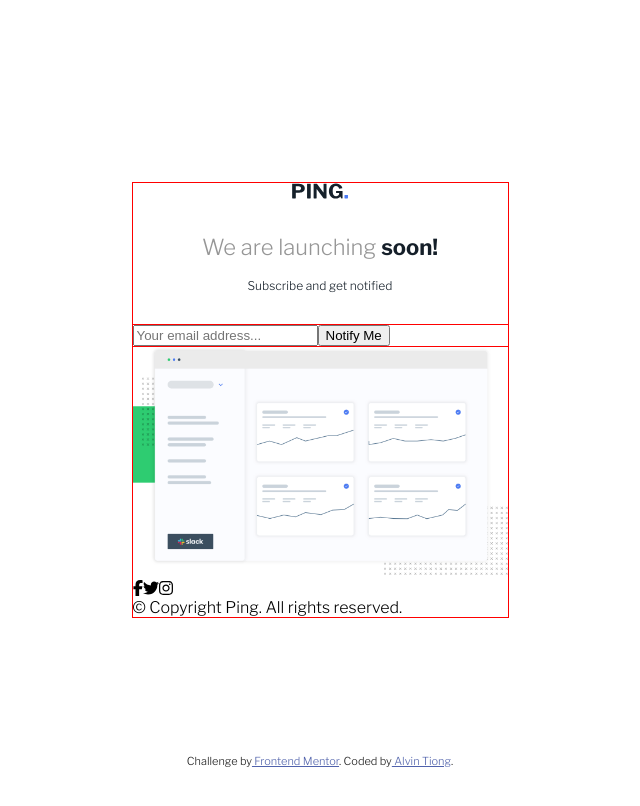
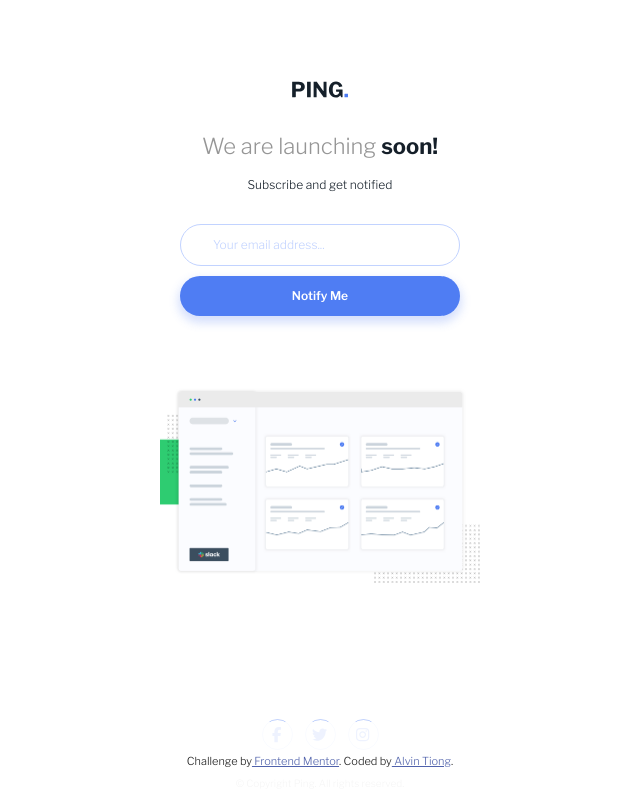
Before and after one commit to chuantiong/ping-single-column-coming-soon-page-react, a React (Vite) app: page / in a window 1280 px wide. Shown: the top 806 px of the page, without its empty margins (320-960 px from the left). Built offline with nearby package versions, Linux system fonts and the light colour scheme.

Commit message:
Commit changes

```diff
--- a/src/components/Footer.jsx
+++ b/src/components/Footer.jsx
@@ -5,9 +5,15 @@
     return (
         <footer className="footer">
             <div className="footer__icons-wrapper">
-                <FontAwesomeIcon icon={faFacebookF} />
-                <FontAwesomeIcon icon={faTwitter} />
-                <FontAwesomeIcon icon={faInstagram} />
+                <div className="footer__icon">
+                    <FontAwesomeIcon icon={faFacebookF} />
+                </div>
+                <div className="footer__icon">
+                    <FontAwesomeIcon icon={faTwitter} />
+                </div>
+                <div className="footer__icon">
+                    <FontAwesomeIcon icon={faInstagram} />
+                </div>
             </div>
             <span className="footer__text">&copy; Copyright Ping. All rights reserved.</span>
         </footer>
--- a/src/components/Hero.jsx
+++ b/src/components/Hero.jsx
@@ -7,8 +7,17 @@
             <h1 className="hero__title">We are launching <span>soon!</span></h1>
             <span className="hero__description">Subscribe and get notified</span>
             <form className="subscribe">
-                <input type="subscribe__email" placeholder="Your email address..."/>
-                <button className="subscribe__button" type="submit">Notify Me</button>
+                <input
+                    className="subscribe__email-input" type="email"
+                    placeholder="Your email address..."
+                />
+                <span className="subscribe__error-message">Please provide a valid email address</span>
+                <button
+                    className="subscribe__button"
+                    type="submit"
+                >
+                    Notify Me
+                </button>
             </form>
         </div>
     )
--- a/src/index.scss
+++ b/src/index.scss
@@ -31,15 +31,17 @@
     width: 100%;
     max-width: 375px;
     margin: 0 auto;
-    padding: 2.28;
-    outline: 1px solid red;
+    padding-block: 5.06rem 2.31rem;
 }
 
+// Hero
 .hero {
     display: flex;
     flex-direction: column;
     justify-content: center;
     align-items: center;
+    padding-inline: 2.28rem;
+    margin-bottom: 4.5rem;
 
     &__logo {
         display: block;
@@ -52,6 +54,7 @@
         font-size: 1.375rem;
         font-weight: 300;
         line-height: 2rem;
+        text-align: center;
         margin-bottom: .68em;
     }
 
@@ -67,17 +70,96 @@
 
     .subscribe {
         width: 100%;
+        display: flex;
+        flex-direction: column;
         margin-top: 2rem;
-        outline: 1px solid red;
+        padding-inline: .69rem;
+
+        &__email-input,
+        &__button {
+            font-family: inherit;
+            font-size: .75rem;
+            border-radius: 100vw;
+        }
+
+        &__email-input {
+            font-weight: 300;
+            line-height: 1.25rem;
+            padding: .83em 2.66em;
+            border: 1px solid $clr-pale-blue;
+            box-shadow: 0px 0px 7px 3px rgba(0, 0, 0, 0.00);
+
+            &::placeholder {
+                color: $clr-pale-blue;
+            }
+
+            &:focus {
+                outline: 1px solid $clr-blue;
+            }
+        }
+
+        &__error-message {
+            display: none;
+            color: $clr-light-red;
+            font-size: 0.625rem;
+            font-style: italic;
+            font-weight: 400;
+            line-height: 1.25rem;
+            letter-spacing: 0.00781rem;
+            text-align: center;
+            margin-bottom: 1em;
+        }
+
+        &__button {
+            background-color: $clr-blue;
+            color: #fff;
+            font-weight: 600;
+            line-height: 1rem;
+            margin-top: .833em;
+            padding-block: 1em;
+            border: none;
+            box-shadow: 0px 5px 10px 2px rgba(76, 123, 243, 0.23);
+        }
     }
 }
 
 .dashboard-img {
     width: 100%;
-
+    margin-bottom: 8.26rem;
+    padding-inline: 1.72rem;
 }
 
-/* Footer */
+.footer {
+    margin-bottom: 5rem;
+
+    &__icons-wrapper {
+        display: flex;
+        gap: .75rem;
+        justify-content: center;
+    }
+
+    &__icon {
+        width: 31px;
+        height: 31px;
+        display: grid;
+        place-items: center;
+        color: $clr-blue;
+        font-size: .95rem;
+        margin-bottom: 1.69rem;
+        border-radius: 50%;
+        border: .918px solid rgba(76, 123, 243, 0.35);
+    }
+
+    &__text {
+        display: block;
+        color: $clr-gray;
+        font-size: 0.625rem;
+        font-weight: 300;
+        text-align: center;
+    }
+}
+
+/* Attribution */
 .attribution {
     background-color: #fff;
     opacity: .9;
```
